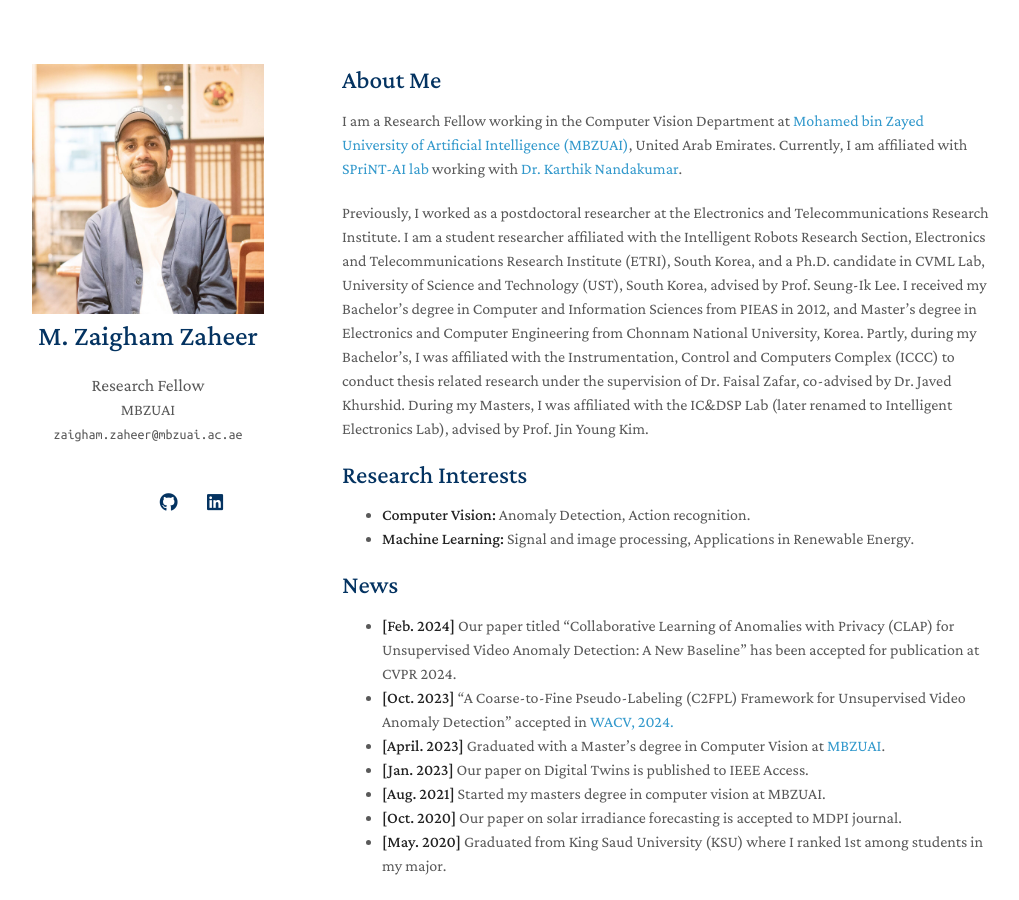
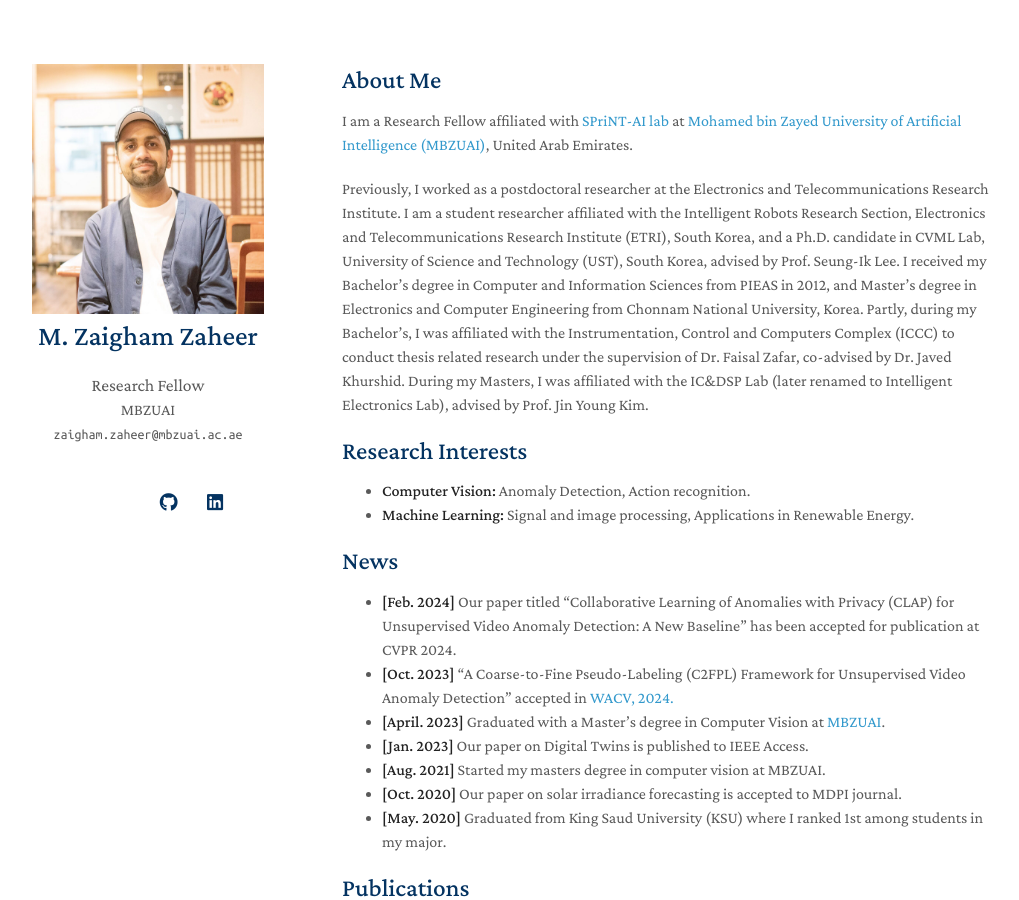
Before and after one commit to ZaighamZ/ZaighamZ.github.io, a Jekyll site: the page built from index.md, in a window 1280 px wide and 900 px high. Shown: the whole window, without its empty margins (128-1147 px from the left). Built offline with Jekyll 4.4.1, drawn with Linux system fonts in a browser that asks for light colours; nearby versions of some CDN libraries; a style sheet for code colours, icons or effects is not loaded; our own code applies the rules of GitHub Pages for plain Markdown files.

Commit message:
Update index.md

```diff
--- a/index.md
+++ b/index.md
@@ -4,7 +4,7 @@ layout: homepage
 
 ## About Me
 
-I am a Research Fellow working in the Computer Vision Department at [Mohamed bin Zayed University of Artificial Intelligence (MBZUAI)](https://mbzuai.ac.ae/){:target="_blank"}, United Arab Emirates.  Currently, I am affiliated with [SPriNT-AI lab](https://www.sprintai.org/){:target="_blank"} working with [Dr. Karthik Nandakumar](https://scholar.google.com/citations?user=2qx0RnEAAAAJ&hl=en){:target="_blank"}.
+I am a Research Fellow affiliated with [SPriNT-AI lab](https://www.sprintai.org/){:target="_blank"} at [Mohamed bin Zayed University of Artificial Intelligence (MBZUAI)](https://mbzuai.ac.ae/){:target="_blank"}, United Arab Emirates.
 
 Previously, I worked as a postdoctoral researcher at the Electronics and Telecommunications Research Institute. I am a student researcher affiliated with the Intelligent Robots Research Section, Electronics and Telecommunications Research Institute (ETRI), South Korea, and a Ph.D. candidate in CVML Lab, University of Science and Technology (UST), South Korea, advised by Prof. Seung-Ik Lee.
 I received my Bachelor’s degree in Computer and Information Sciences from PIEAS in 2012, and Master’s degree in Electronics and Computer Engineering from Chonnam National University, Korea. Partly, during my Bachelor’s, I was affiliated with the Instrumentation, Control and Computers Complex (ICCC) to conduct thesis related research under the supervision of Dr. Faisal Zafar, co-advised by Dr. Javed Khurshid. During my Masters, I was affiliated with the IC&DSP Lab (later renamed to Intelligent Electronics Lab), advised by Prof. Jin Young Kim.
```
